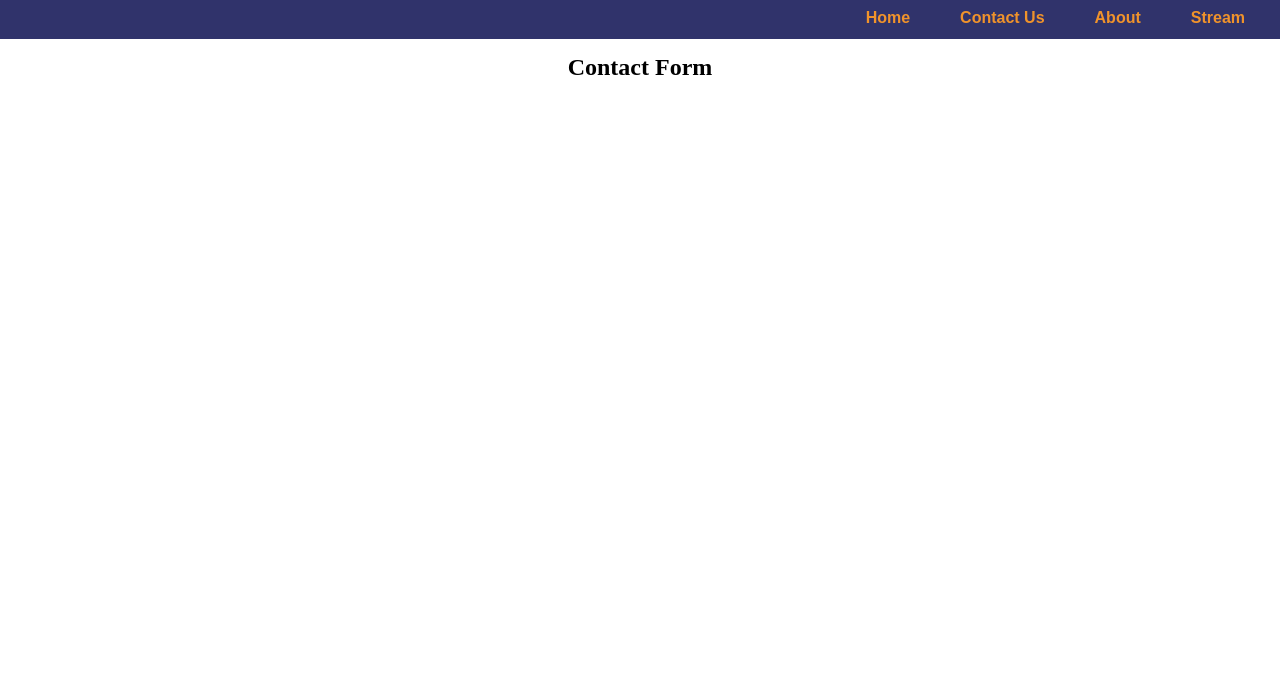
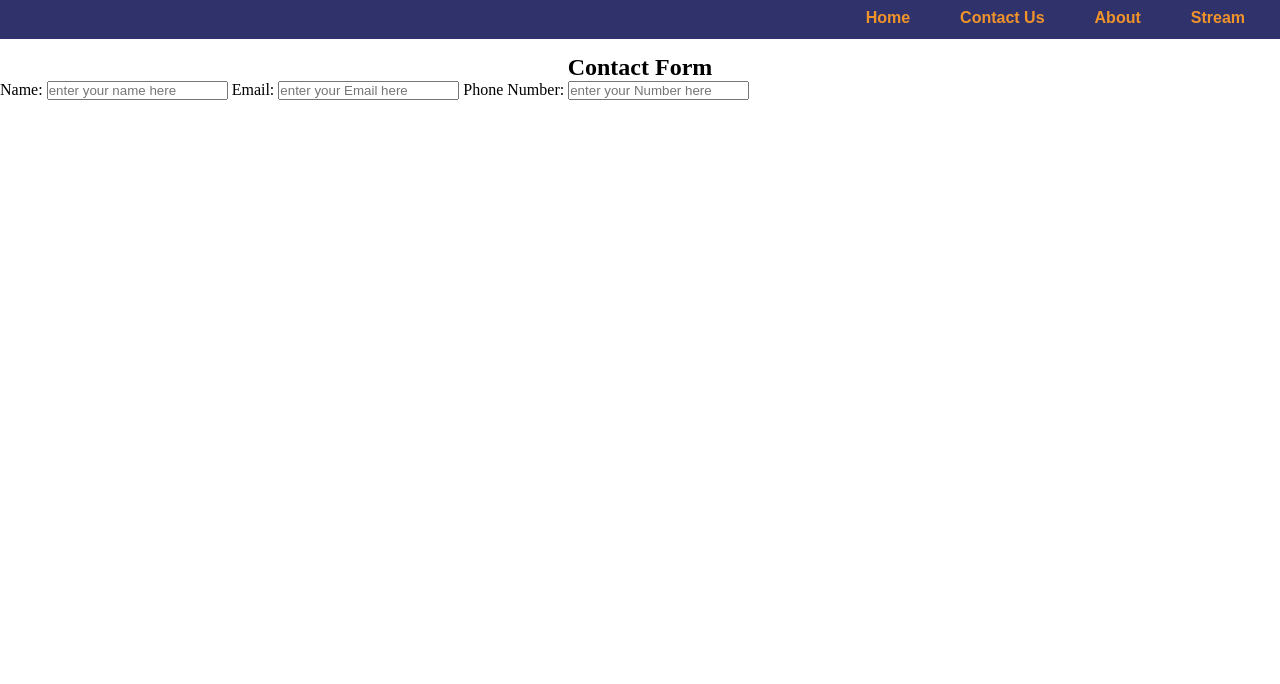
Before and after one commit to dev079/hit, a plain HTML site: page index.html in a window 1280 px wide. Shown: the part 116-800 px from the top of the page. Drawn offline with Linux system fonts and the light colour scheme.

Commit message:
second commit

```diff
--- a/index.html
+++ b/index.html
@@ -32,9 +32,20 @@
 
         <div class="heading">
             <h2>Contact Form</h2>
-            </div>
 
 
+
+
+            </div>
+        <form >
+
+            <label for="naam">Name:</label>
+            <input type="text" placeholder="enter your name here" id="naam" name="naam">
+            <label for="naam">Email:</label>
+            <input type="text" placeholder="enter your Email here" id="naam" name="naam">
+            <label for="naam">Phone Number:</label>
+            <input type="text" placeholder="enter your Number here" id="naam" name="naam">
+        </form>
     </div>
 
 </body>
```
